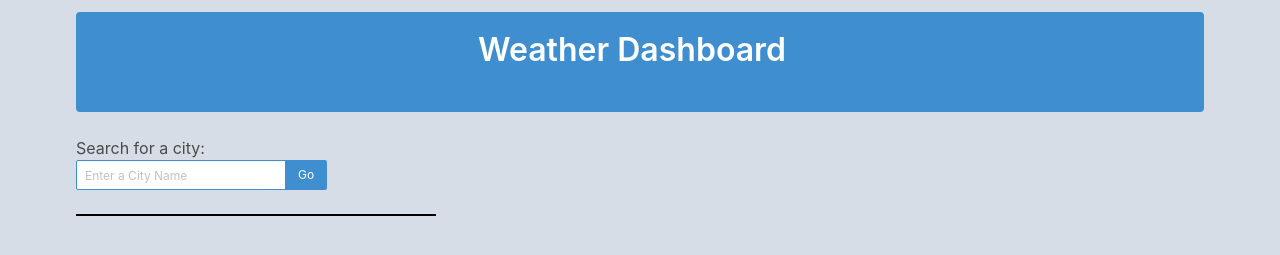
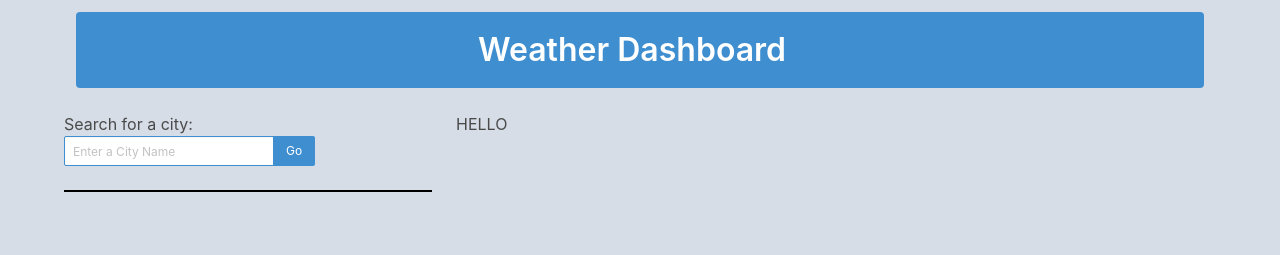
Before and after one commit to joneill-bootcamp/WeatherDashboard, a plain HTML site: page index.html in a window 1280 px wide. Shown: the top 255 px of the page. Drawn offline with nearby package versions, Linux system fonts and the light colour scheme.

Commit message:
Major fix of HTML columns and rows settings

```diff
--- a/index.html
+++ b/index.html
@@ -14,25 +14,25 @@
 
 <body>
     <div class="container">
-        <div class="columns is-mobile">
+        <div class="row">
+            <div class=" columns">
                 <div class="column is-full">
-                <div class="row">
                     <div class="tile is-parent">
                         <article class="tile is-child notification is-info">
                             <p class="title" align="center">Weather Dashboard</p>
-                            <!--- <p class="subtitle">Aligned with the right tile</p> -->
-                            <div class="content">
-                                <!-- Content -->
+                        </article>
                     </div>
-                        </article>
+                </div>
             </div>
         </div>
 
         <div class="row">
-                    <div class="colums">
+            <div class="columns">
                 <div class="column is-one-third">
+                    <div class="row">
                         <p>Search for a city:</p>
-                            <div class="container">
+                    </div>
+                    <div class="row">
                         <div class="field has-addons">
                             <div class="control">
                                 <input id="citySearch" type="text" class="input is-info is-small"
@@ -46,26 +46,22 @@
                     <div class="row">
                         <HR style="border:1px solid black">
                         </HR>
+                    </div>
+                    <div class="row">
                         <ul id="recentCities">
 
                         </ul>
                     </div>
-                        </div>
 
-                        <div class="column is two-thirds">
-                            <div class="row">
 
                 </div>
 
-                            <div class="row">
-
-                            </div>
-
+                <div class="column is-two-thirds">
+                    <h1>HELLO</h1>
                 </div>
             </div>
         </div>
-            </div>
-        </div>
+
     </div>
 
 
```
Lines whose indentation alone changed are shown as unchanged.
